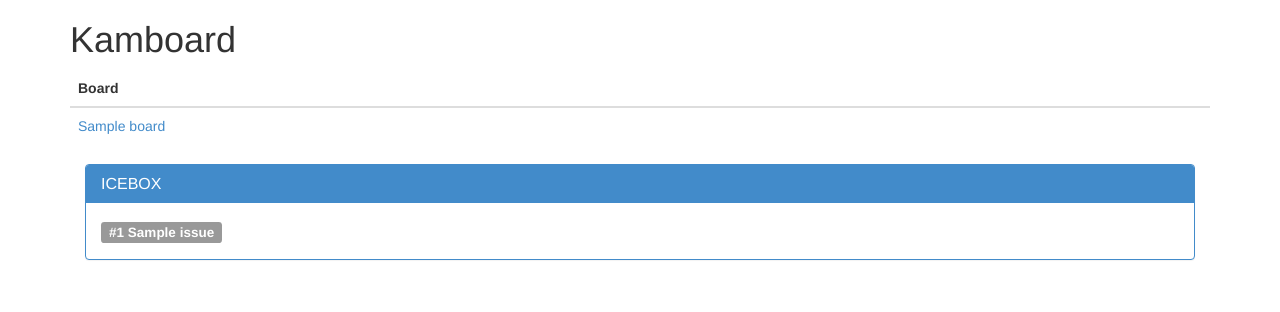
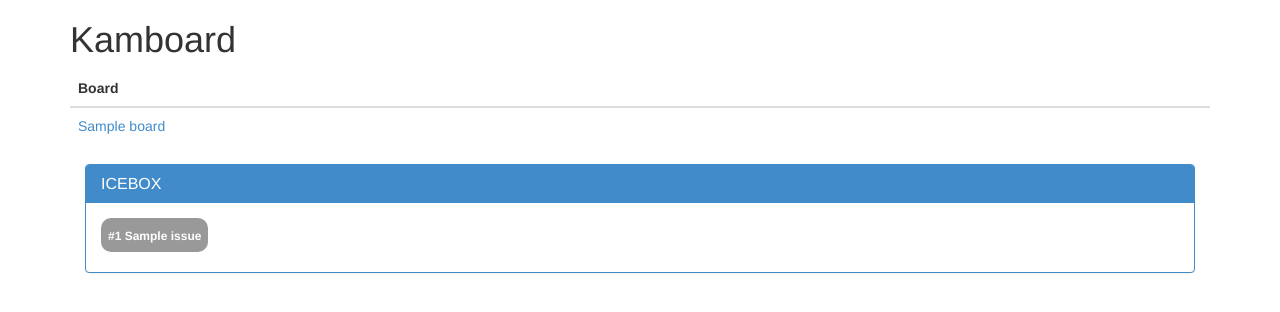
Before and after one commit to petry/kanboard, a Django app: template apps/core/templates/core/board_list.html in a window 1280 px wide. Shown: the top 312 px of the page. Run offline with Django 3.2, Linux system fonts and the light colour scheme; the template is opened without the code that fills it: values that come from a table or form of the project are taken from there, others are empty; tables that the repository leaves empty hold one stand-in row (values such as "Sample post"); some libraries are stand-ins or nearby versions.

Commit message:
styling issue list

```diff
--- a/apps/core/templates/core/includes/issue_list_item.html
+++ b/apps/core/templates/core/includes/issue_list_item.html
@@ -1,6 +1,6 @@
 <div class="issue">
     <a href="#" data-href="{% url "issue-detail" object.id %}" data-toggle="modal" data-target="#myModal">
-        <span class="label label-default">
+        <span class="issue-item badge col-md-12">
             #{{ object.id }} {{ object.name }}
         </span>
     </a>
--- a/kamboard/static/css/dashboard.css
+++ b/kamboard/static/css/dashboard.css
@@ -1,3 +1,9 @@
 .issue{
-    font-size: 18px;
+    display: inline-block;
 }
+
+.issue-item{
+padding-bottom: 10px;
+    padding-top: 0;
+    white-space: pre-line;
+}
```
